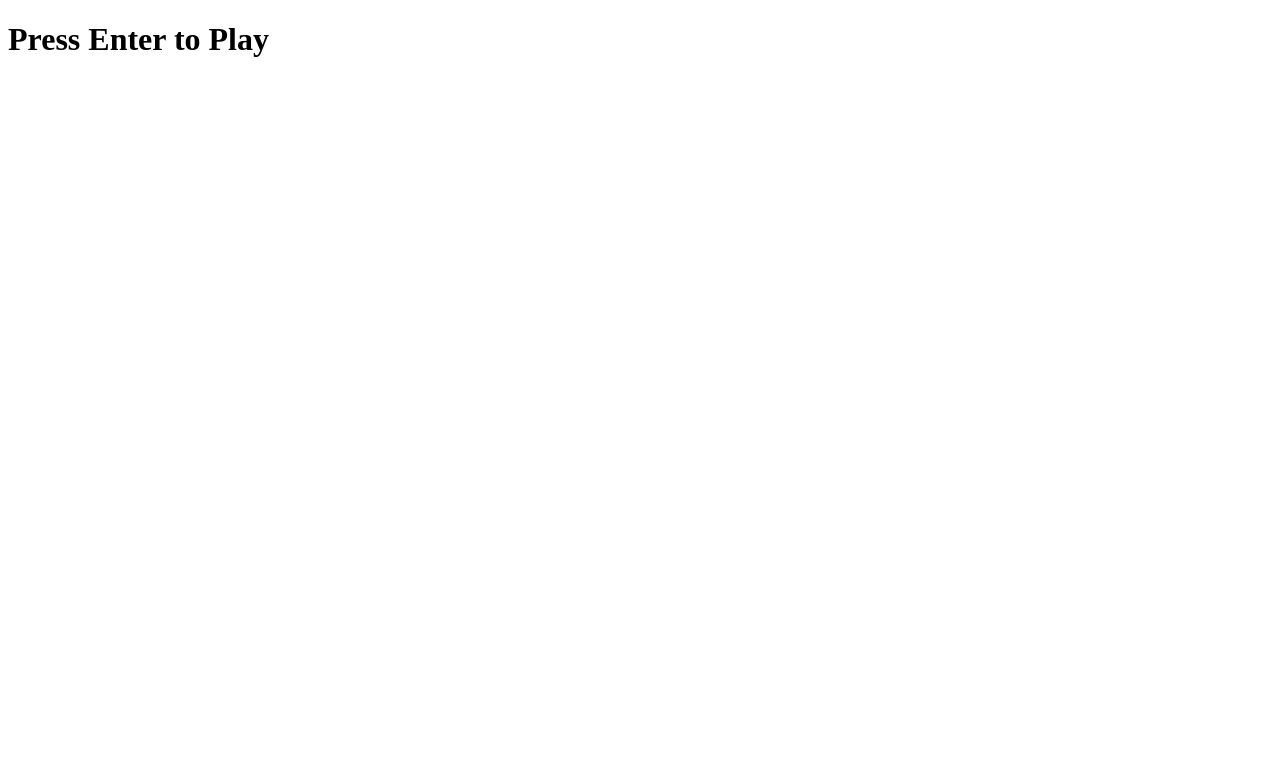
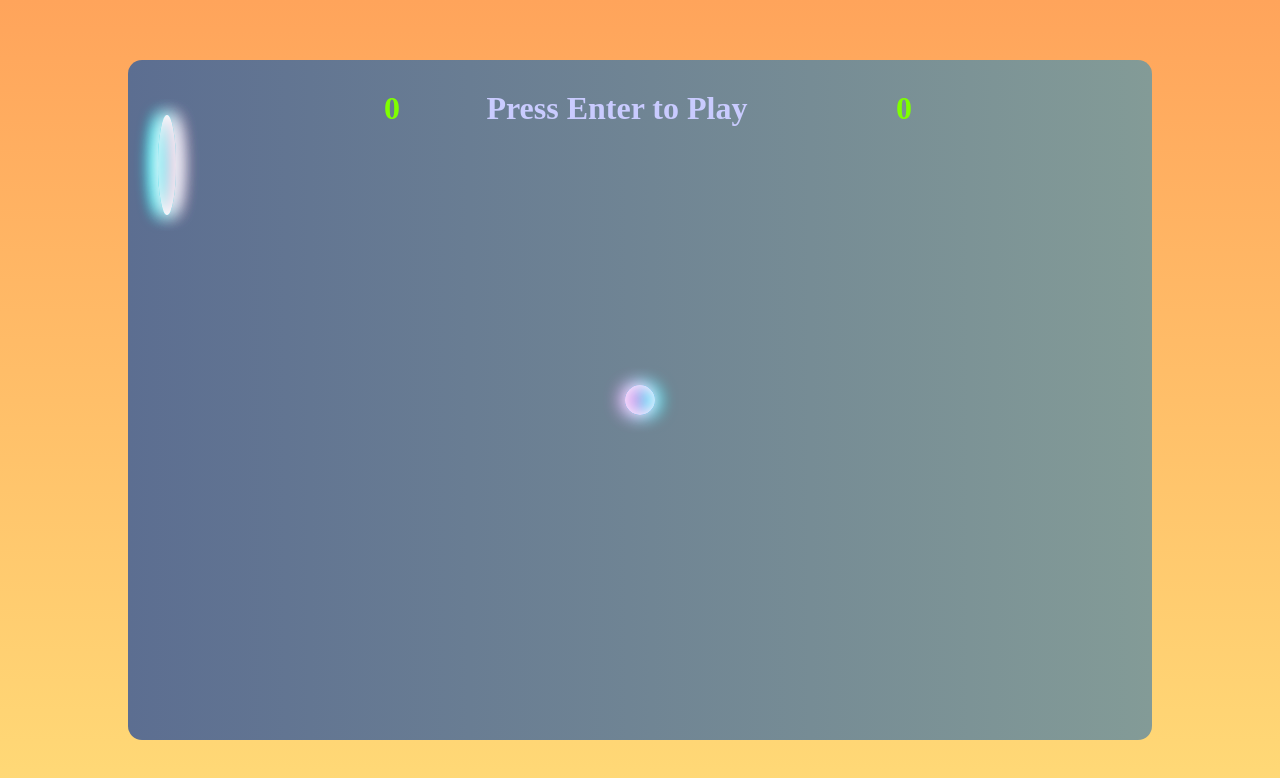
Before and after one commit to tjpryers10/Pong, a plain HTML site: page index.html in a window 1280 px wide. Drawn offline with Linux system fonts and the light colour scheme.

Commit message:
Added Styling with CSS

```diff
--- a/index.html
+++ b/index.html
@@ -13,13 +13,13 @@
         </div>
         <div class="paddle_1 paddle"></div>
         <div class="paddle_1 paddle"></div>
-        <h1 class="player_1_score"></h1>
-        <h1 class="player_2_score"></h1>
+        <h1 class="player_1_score">0</h1>
+        <h1 class="player_2_score">0</h1>
         <h1 class="message">
             Press Enter to Play
         </h1>
     </div>
 
-    <script src=""></script>
+    <script src="index.js"></script>
 </body>
 </html>
--- a/style.css
+++ b/style.css
@@ -0,0 +1,112 @@
+* {
+    margin: 0;
+    padding: 0;
+    box-sizing: border-box;
+}
+
+body {
+    height: 100vh;
+    width: 100vw;
+    background-image: linear-gradient(
+            to top, #ffda77, #ffa45b);
+    display: flex;
+    justify-content: center;
+    align-items: center;
+}
+
+.board {
+    height: 85vh;
+    width: 80vw;
+    background-image: linear-gradient(
+            to right, #5c6e91, #839b97);
+    border-radius: 14px;
+}
+
+.ball {
+    height: 30px;
+    width: 30px;
+    border-radius: 50%;
+    position: fixed;
+    top: calc(50% - 15px);
+    left: calc(50% - 15px);
+}
+
+.ball_effect {
+    height: 100%;
+    width: 100%;
+    border-radius: 100px;
+    animation: spinBall 0.1s linear infinite;
+    box-shadow: inset 0 0 18px #fff,
+        inset 6px 0 18px violet,
+        inset -6px 0 18px #0ff,
+        inset 6px 0 30px violet,
+        inset -6px 0 30px #0ff,
+        0 0 18px #fff, -4px 0 18px
+        violet, 4px 0 18px #0ff;
+}
+
+@keyframes spinBall {
+    100% {
+        -webkit-transform: rotate(360deg);
+        transform: rotate(360deg);
+    }
+}
+
+.paddle {
+    height: 100px;
+    width: 18px;
+    border-radius: 50%;
+    position: fixed;
+}
+
+.paddle_1 {
+    top: calc(7.5vh + 55px);
+    left: calc(10vw + 30px);
+    box-shadow: inset 0 0 18px #fff,
+        inset -6px 0 18px #f3bad6,
+        inset 6px 0 18px #0ff,
+        inset -6px 0 30px #f3bad6,
+        inset 6px 0 30px #0ff,
+        0 0 18px #fff, 4px 0 18px
+        #f3bad6, -4px 0 18px #0ff;
+}
+
+.paddle_2 {
+    top: calc(85vh + 7.5vh - 100px - 55px);
+    right: calc(10vw + 30px);
+    box-shadow: inset 0 0 18px #fff,
+        inset 6px 0 18px #f3bad6,
+        inset -6px 0 18px #0ff,
+        inset 6px 0 30px #f3bad6,
+        inset -6px 0 30px #0ff,
+        0 0 18px #fff, -4px 0 18px
+        #f3bad6, 4px 0 18px #0ff;
+}
+
+.player_1_score {
+    height: 50px;
+    width: 50px;
+    color: chartreuse;
+    position: fixed;
+    left: 30vw;
+    margin-top: 30px;
+}
+
+.player_2_score {
+    height: 50px;
+    width: 50px;
+    color: chartreuse;
+    position: fixed;
+    left: 70vw;
+    margin-top: 30px;
+}
+
+.message {
+    position: fixed;
+    /* color: #48426d; */
+    height: 10vh;
+    width: 30vw;
+    color: #c9cbff;
+    left: 38vw;
+    margin: 30px auto auto auto;
+}
```
